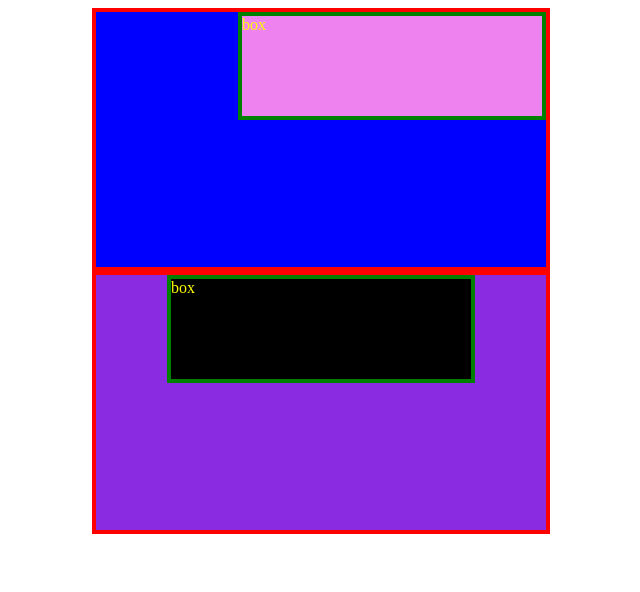
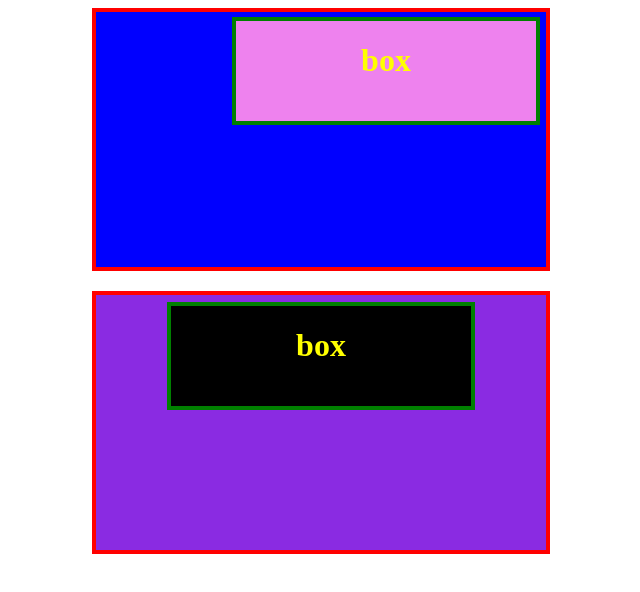
Before and after one commit to navaneethmuraleedharan215-sudo/two_box, a plain HTML site: page index.html in a window 1280 px wide. Shown: the whole page, without its empty margins (319-959 px from the left). Drawn offline with Linux system fonts and the light colour scheme.

Commit message:
two box created

```diff
--- a/index.html
+++ b/index.html
@@ -10,13 +10,13 @@
     <div class="box">
         <div class="large-box box-one">
             <div class="small-box small-one">
-                box
+               <h1 class="heading">box</h1>
             </div>
         </div>
 
         <div class="large-box box-two">
             <div class="small-box small-two">
-                box
+                <h1 class="heading-two">box</h1>
             </div>
         </div>
 
--- a/style.css
+++ b/style.css
@@ -13,7 +13,16 @@
     border: 4px solid red;
     margin-left: auto;
     margin-right: auto;
-    mar
+    margin-bottom: 20px;
+
+}
+
+.heading{
+    text-align: center;
+}
+
+.heading-two{
+    text-align: center;
 }
 
 .box-one{
@@ -29,6 +38,7 @@
     height: 100px;
     border: 4px solid green;
     color: yellow;
+
 }
 
 .small-one{
@@ -36,6 +46,8 @@
     margin-left: auto;
     top: 15px;
     right: 5px;
+    margin-top: 5px;
+    margin-right: 6px;
 }
 
 .small-two{
@@ -43,5 +55,6 @@
     margin-right: auto;
     margin-left: auto;
     top: 15px;
+    margin-top: 7px;
 
 }
```
